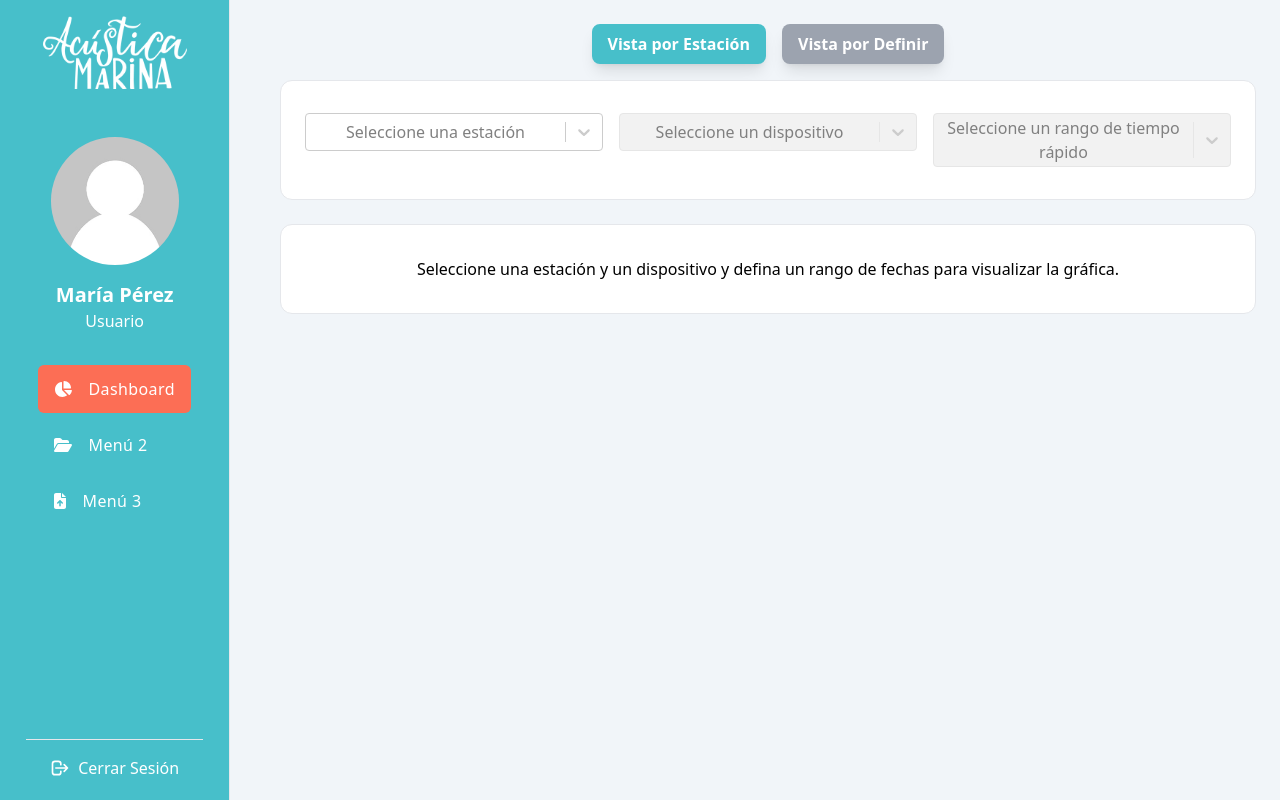
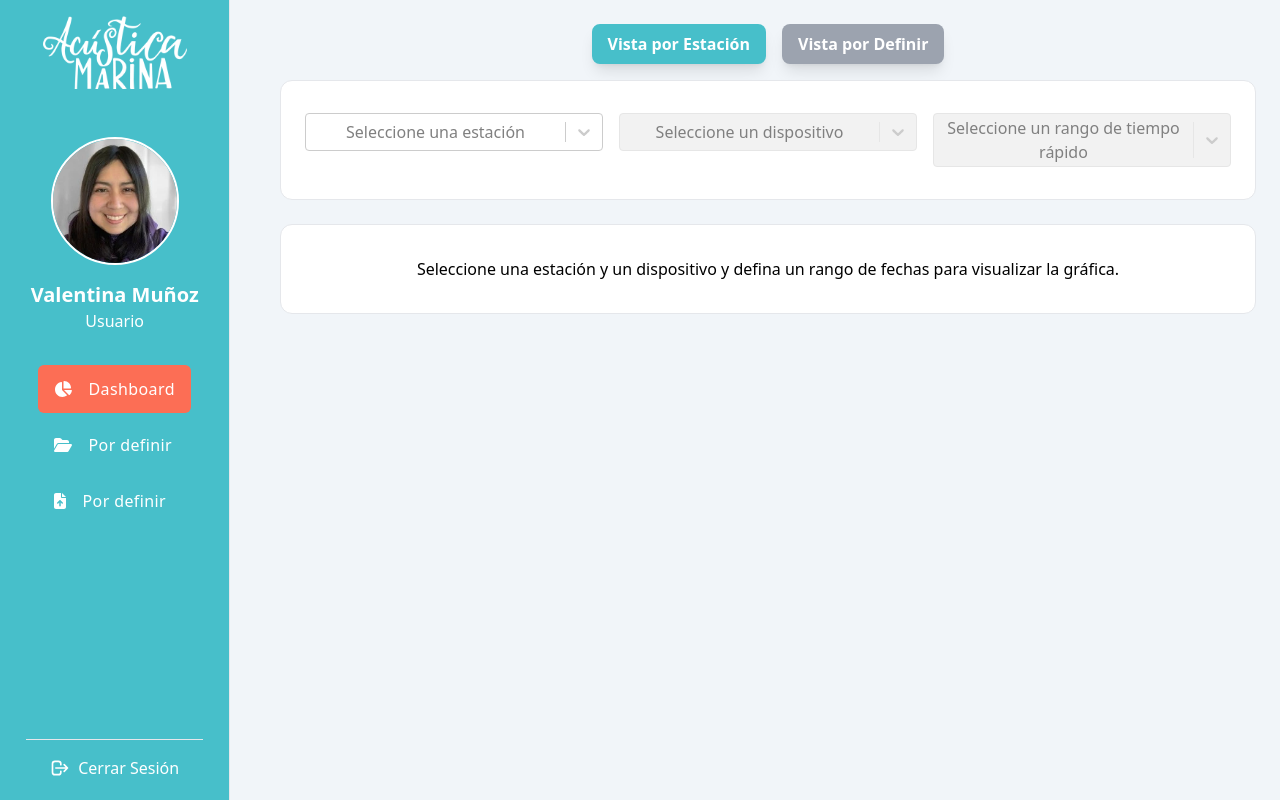
Before and after one commit to vnasp/dashboard-frontend-user, a React (Vite) app: page /#/ in a window 1280 px wide. Built offline with nearby package versions, Linux system fonts and the light colour scheme.

Commit message:
Improve UI

```diff
--- /dev/null
+++ b/src/components/Dashboard/AlertMessage.jsx
@@ -0,0 +1,19 @@
+import { faLightbulb } from "@fortawesome/free-solid-svg-icons";
+import { FontAwesomeIcon } from "@fortawesome/react-fontawesome";
+
+export default function AlertMessage() {
+  return (
+    <div className="flex flex-col justify-center items-center">
+      <div>
+        Selecciona una estación, un dispositivo y define un rango de fechas para visualizar la gráfica.
+      </div>
+      <div
+        className="mt-4 w-1/2 space-x-4 bg-yellow-100 border border-yellow-300 text-yellow-700 px-4 py-3 rounded-lg text-sm"
+        role="alert"
+      >
+        <FontAwesomeIcon icon={faLightbulb} />
+        <span>Para este ejemplo, utiliza el rango "Últimos 90 días".</span>
+      </div>
+    </div>
+  );
+}
--- a/src/components/Navigation/AvatarSection.jsx
+++ b/src/components/Navigation/AvatarSection.jsx
@@ -5,10 +5,10 @@ export default function AvatarSection() {
         <img
           src="./avatar.webp"
           alt="María Pérez"
-          className="w-10 h-10 m-auto rounded-full object-cover lg:w-32 lg:h-32"
+          className="w-10 h-10 m-auto rounded-full object-cover lg:w-32 lg:h-32 border-2 border-white"
         />
         <h5 className="hidden mt-4 text-xl font-semibold lg:block">
-          María Pérez
+          Valentina Muñoz
         </h5>
         <span className="hidden lg:block">Usuario</span>
       </div>
--- a/src/components/Navigation/MenuSection.jsx
+++ b/src/components/Navigation/MenuSection.jsx
@@ -24,13 +24,13 @@ export default function MenuSection() {
         <li>
           <NavLink to="/menu2" className={setActiveclassName} disabled>
             <FontAwesomeIcon icon={faFolderOpen} />
-            <span className="group-hover:text-white">Menú 2</span>
+            <span className="group-hover:text-white">Por definir</span>
           </NavLink>
         </li>
         <li>
           <NavLink to="menu3" className={setActiveclassName} disabled>
             <FontAwesomeIcon icon={faFileArrowUp} />
-            <span className="group-hover:text-white">Menú 3</span>
+            <span className="group-hover:text-white">Por definir</span>
           </NavLink>
         </li>
       </ul>
--- /dev/null
+++ b/src/views/ProjectsView.jsx
@@ -0,0 +1,37 @@
+import { useDataContext } from "../context/DataContext";
+import DeviceSelector from "../components/Dashboard/DeviceSelector";
+import NPSGraph from "../components/Dashboard/NPSGraph";
+import AlertMessage from "../components/Dashboard/AlertMessage";
+
+export default function ProjectsView() {
+  const { graphParameters } = useDataContext();
+
+  const parametersAreComplete = () => {
+    return (
+      graphParameters.stations != null &&
+      graphParameters.stations.length > 0 &&
+      graphParameters.devices != null &&
+      graphParameters.devices.length > 0 &&
+      graphParameters.dateRange.start != null &&
+      graphParameters.dateRange.end != null
+    );
+  };
+
+  return (
+    <>
+      <section className="projects__view">
+        <article className="projects__selector">
+          <DeviceSelector />
+        </article>
+
+        <article className="projects__graph">
+          {parametersAreComplete() ? (
+            <NPSGraph />
+          ) : (
+            <AlertMessage />
+          )}
+        </article>
+      </section>
+    </>
+  );
+}
```
Also changed, not shown: public/avatar.webp.
